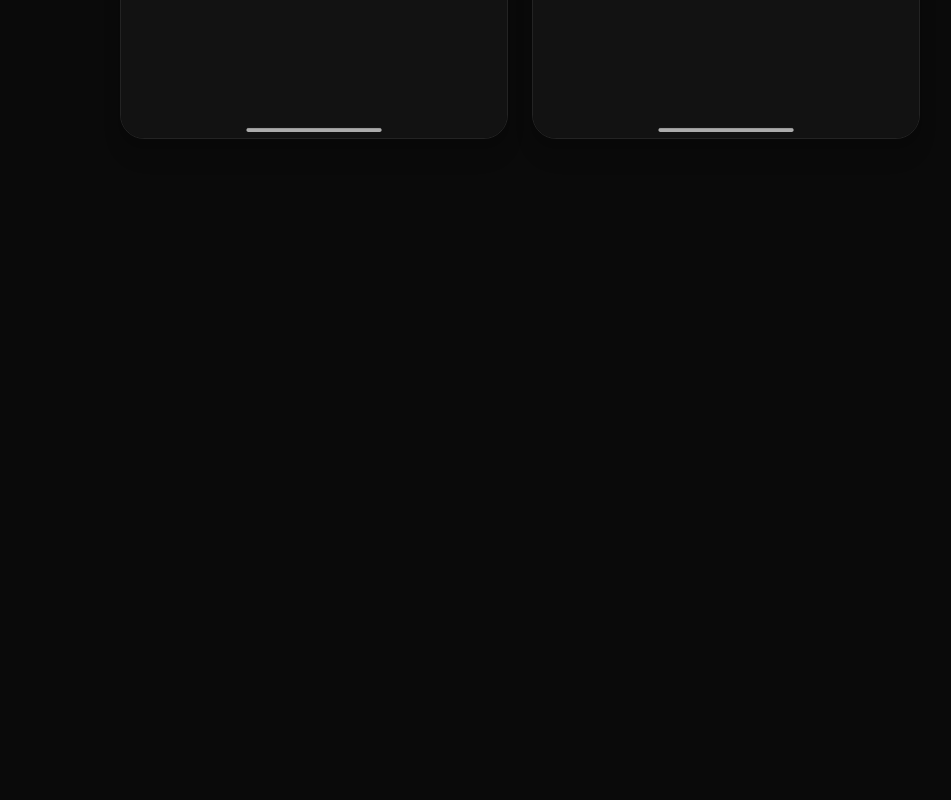
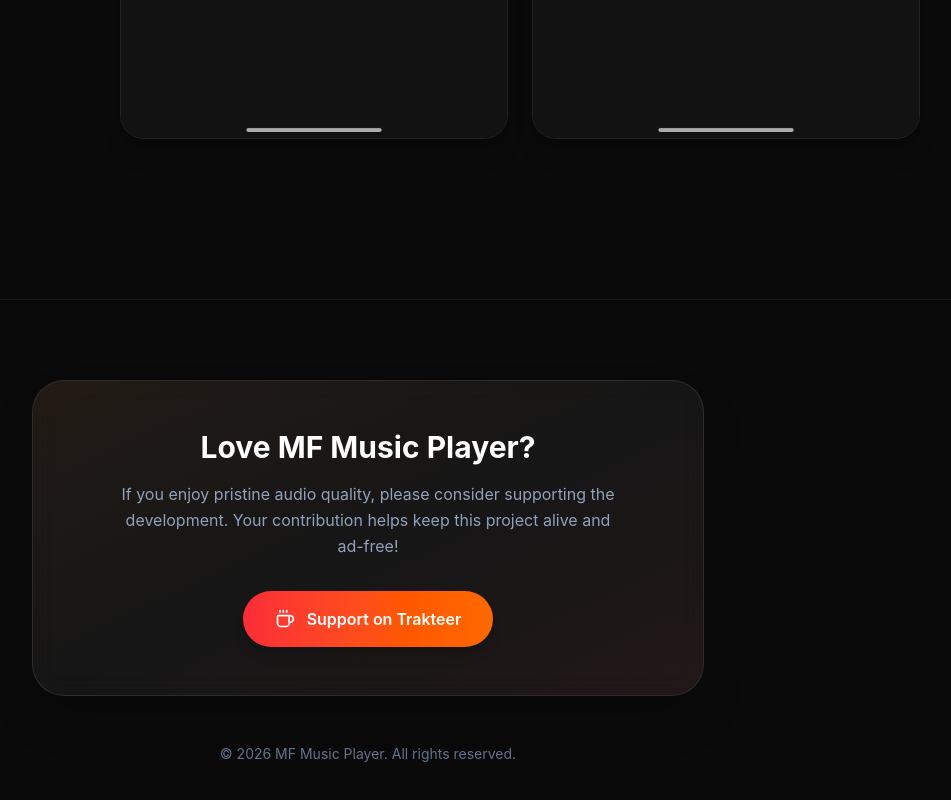
Before and after one commit to Lasteinsa/mf-web, a React (Vite) app: page /guide in a window 1280 px wide. Shown: the part 5847-6647 px from the top of the page, without its empty margins (272-1223 px from the left). Before the commit the page ends 6146 px from the top, so only its background shows below. Built offline with nearby package versions, Linux system fonts and the light colour scheme.

Commit message:
feat: add beautiful footer with trakteer donation link

```diff
--- a/src/App.jsx
+++ b/src/App.jsx
@@ -3,15 +3,20 @@
 import Home from "./pages/Home";
 import Guide from "./pages/Guide";
 
+import Footer from "./components/Footer";
+
 function App() {
   return (
     <BrowserRouter>
-      <div className="min-h-screen bg-bg-dark text-slate-50 font-sans selection:bg-primary selection:text-white">
+      <div className="min-h-screen bg-bg-dark text-slate-50 font-sans selection:bg-primary selection:text-white flex flex-col">
         <Navbar />
-        <Routes>
-          <Route path="/" element={<Home />} />
-          <Route path="/guide" element={<Guide />} />
-        </Routes>
+        <main className="flex-1">
+          <Routes>
+            <Route path="/" element={<Home />} />
+            <Route path="/guide" element={<Guide />} />
+          </Routes>
+        </main>
+        <Footer />
       </div>
     </BrowserRouter>
   );
--- /dev/null
+++ b/src/components/Footer.jsx
@@ -0,0 +1,50 @@
+import { Coffee } from "lucide-react";
+import { useTranslation } from "react-i18next";
+import { motion } from "framer-motion";
+
+const Footer = () => {
+  const { t } = useTranslation();
+
+  return (
+    <footer className="relative bg-bg-dark pt-20 pb-10 border-t border-white/5">
+      <div className="container mx-auto px-6 relative z-10">
+        <motion.div
+          initial={{ opacity: 0, y: 20 }}
+          whileInView={{ opacity: 1, y: 0 }}
+          viewport={{ once: true, margin: "-50px" }}
+          transition={{ duration: 0.6 }}
+          className="max-w-2xl mx-auto text-center bg-white/5 backdrop-blur-md border border-white/10 rounded-[2rem] p-8 md:p-12 mb-12 shadow-2xl relative overflow-hidden group"
+        >
+          {/* Subtle gradient glow in background */}
+          <div className="absolute inset-0 bg-gradient-to-br from-orange-500/10 via-transparent to-red-500/10 opacity-50 group-hover:opacity-100 transition-opacity duration-700 pointer-events-none" />
+
+          <div className="relative z-10">
+            <h3 className="text-2xl md:text-3xl font-bold text-white mb-4">
+              {t('footer.title')}
+            </h3>
+            <p className="text-slate-400 mb-8 leading-relaxed max-w-lg mx-auto">
+              {t('footer.description')}
+            </p>
+            <a
+              href="https://trakteer.id/hibikase"
+              target="_blank"
+              rel="noopener noreferrer"
+              className="inline-flex items-center gap-3 bg-gradient-to-r from-red-500 to-orange-500 hover:from-red-600 hover:to-orange-600 text-white px-8 py-4 rounded-full font-semibold transition-all shadow-lg hover:shadow-orange-500/25 hover:scale-105 active:scale-95"
+            >
+              <Coffee className="w-5 h-5" />
+              {t('footer.donate_btn')}
+            </a>
+          </div>
+        </motion.div>
+
+        <div className="text-center">
+          <p className="text-slate-500 text-sm">
+            {t('footer.copyright')}
+          </p>
+        </div>
+      </div>
+    </footer>
+  );
+};
+
+export default Footer;
--- a/src/locales/en.json
+++ b/src/locales/en.json
@@ -80,5 +80,11 @@
       "desc1": "The app supports both embedded lyrics and online lyrics providers.",
       "desc2": "To configure providers, go to Settings > Lyrics Provider and prioritize your preferred sources. Synchronized lyrics (.lrc) will automatically scroll along with your music."
     }
+  },
+  "footer": {
+    "title": "Love MF Music Player?",
+    "description": "If you enjoy pristine audio quality, please consider supporting the development. Your contribution helps keep this project alive and ad-free!",
+    "donate_btn": "Support on Trakteer",
+    "copyright": "© 2026 MF Music Player. All rights reserved."
   }
 }
--- a/src/locales/id.json
+++ b/src/locales/id.json
@@ -80,5 +80,11 @@
       "desc1": "Aplikasi ini mendukung lirik bawaan (embedded) maupun provider lirik online.",
       "desc2": "Untuk mengatur provider, pergi ke Pengaturan > Provider Lirik lalu urutkan sumber lirik favoritmu. Lirik tersinkronisasi (.lrc) bakal otomatis berjalan mengikuti alunan musikmu."
     }
+  },
+  "footer": {
+    "title": "Suka dengan MF Music Player?",
+    "description": "Kalau kamu suka dengan kualitas audio yang mantap dari aplikasi ini, yuk bantu support pengembangannya! Dukunganmu bakal ngebantu banget bikin project ini terus hidup dan tanpa iklan sama sekali lho!",
+    "donate_btn": "Dukung via Trakteer",
+    "copyright": "© 2026 MF Music Player. Hak cipta dilindungi."
   }
 }
```
